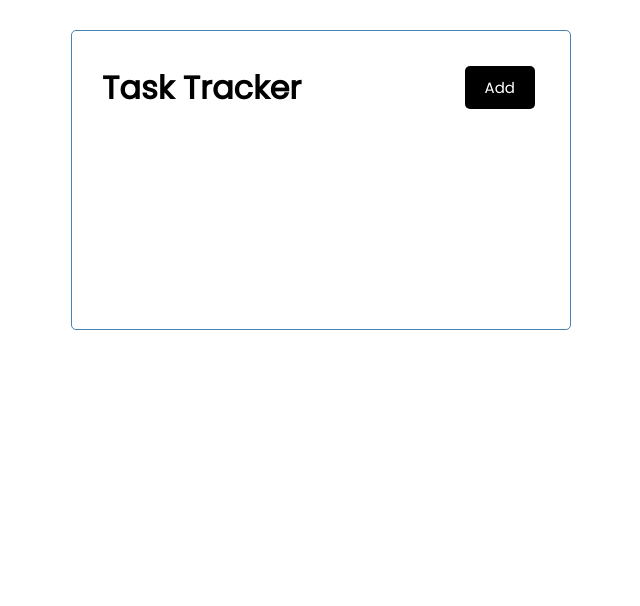
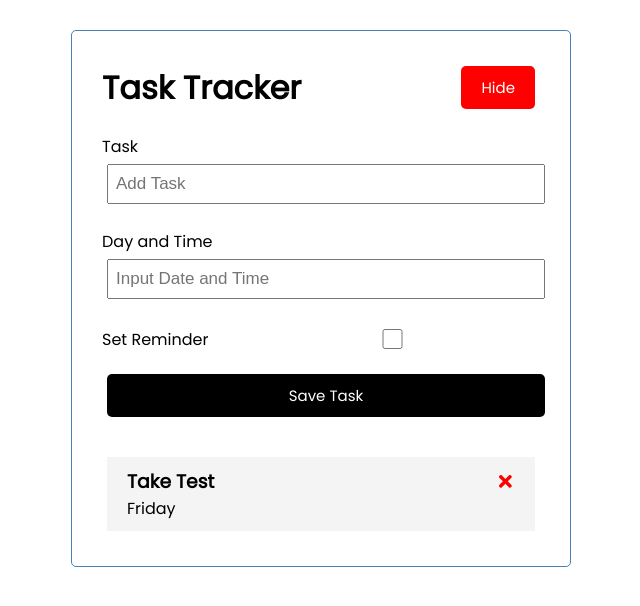
Before and after one commit to devrafaelantunes/task-tracker-js, a React (Create React App) app: page / in a window 1280 px wide. Both pictures are taken after a click on the button "Add". Shown: the top 606 px of the page, without its empty margins (319-959 px from the left). Built offline with nearby package versions, Linux system fonts and the light colour scheme; data requests are answered from the project's data file.

Commit message:
json integration + added features

```diff
--- /dev/null
+++ b/db.json
@@ -0,0 +1,10 @@
+{
+  "tasks": [
+    {
+      "text": "Take Test",
+      "day": "Friday",
+      "reminder": false,
+      "id": 1
+    }
+  ]
+}
--- a/package.json
+++ b/package.json
@@ -6,8 +6,10 @@
     "@testing-library/jest-dom": "^5.11.4",
     "@testing-library/react": "^11.1.0",
     "@testing-library/user-event": "^12.1.10",
+    "json-server": "^0.16.3",
     "react": "^17.0.2",
     "react-dom": "^17.0.2",
+    "react-icons": "^4.2.0",
     "react-scripts": "4.0.3",
     "web-vitals": "^1.0.1"
   },
@@ -15,7 +17,8 @@
     "start": "react-scripts start",
     "build": "react-scripts build",
     "test": "react-scripts test",
-    "eject": "react-scripts eject"
+    "eject": "react-scripts eject",
+    "server": "json-server --watch db.json --port 5000"
   },
   "eslintConfig": {
     "extends": [
--- a/src/App.js
+++ b/src/App.js
@@ -1,15 +1,94 @@
 //x ? 'Yes' : 'No'
 
+import {useState, useEffect} from 'react'
 import Header from './components/Header'
+import Tasks from "./components/Tasks"
+import AddTask from './components/AddTask'
 //import { Footer, Name } from './components/Footer'
 
 const App = () => {
-  const name = 'dev@rafaelantun.es'
-  const x = false
+  const [showAddTask, setShowAddTask] = useState(false)
+  const [tasks, setTasks] = useState([])
+
+  useEffect(() => {
+    const getTasks = async () => {
+      const tasksFromServer = await fetchTasks()
+      setTasks(tasksFromServer)
+    }
+
+    getTasks()
+
+  }, [])
+
+  const fetchTasks = async () => {
+    const res = await fetch('http://localhost:5000/tasks')
+    const data = await res.json()
+
+    return data
+  }
+
+  const fetchTask = async (id) => {
+    const res = await fetch(`http://localhost:5000/tasks/${id}`)
+    const data = await res.json()
+
+    return data
+  }
+
+  //Add Task
+  const addTask = async (task) => {
+    const res = await fetch('http://localhost:5000/tasks', {
+    method: 'POST',
+    headers: {
+      'Content-type': 'application/json'
+    },
+      body: JSON.stringify(task)
+    })
+
+    const data = await res.json()
+
+    setTasks([...tasks, data])
+
+    //const id = Math.floor(Math.random() * 10000) + 1
+
+    //const newTask = {id, ...task}
+    //setTasks([...tasks, newTask])
+  }
+
+  //Delete Task
+  const deleteTask = async (id) => {
+    await fetch(`http://localhost:5000/tasks/${id}`, {
+      method: 'DELETE'
+    })
+    setTasks(tasks.filter((task) => task.id !== id))
+  }
+
+  //Toggle Reminder
+  const toggleReminder = async (id) => {
+    const taskToToggle = await fetchTask(id)
+    const updTask = {...taskToToggle, reminder: !taskToToggle.reminder}
+
+    const res = await fetch(`http://localhost:5000/tasks/${id}`, {
+      method: "PUT",
+      headers: {
+        'Content-type' : 'application/json'
+      },
+      body: JSON.stringify(updTask)
+    })
+
+    const data = await res.json()
+
+    setTasks(tasks.map((task) =>
+      task.id === id ? {...task, reminder: data.reminder} : task
+    ))
+
+  }
 
   return (
     <div className="container">
-      <Header/>
+      <Header onAdd={() => setShowAddTask(!showAddTask)} buttonText={showAddTask}/>
+      {showAddTask && <AddTask onAdd={addTask}/>}
+      {tasks.length > 0 ? <Tasks tasks={tasks} onDelete={deleteTask} onToggle={toggleReminder}/>
+      : 'No Tasks to Show'}
     </div>
   );
 }
--- /dev/null
+++ b/src/components/AddTask.js
@@ -0,0 +1,51 @@
+import {useState} from 'react'
+
+const AddTask = ({ onAdd }) => {
+    const [text, setText] = useState('')
+    const [day, setDay] = useState('')
+    const [reminder, setReminder] = useState(false)
+
+    const onSubmit = (e) => {
+        e.preventDefault()
+
+        if(!text) {
+            alert('Please add a task')
+            return
+        }
+
+        onAdd({text, day, reminder})
+
+        setText('')
+        setDay('')
+        setReminder(false)
+    }
+
+    return (
+        <form className='add-form' onSubmit={onSubmit}>
+            <div className='form-control'>
+                <label>Task</label>
+                <input type='text' placeholder='Add Task' value={text} onChange={(e) =>
+                setText(e.target.value)}></input>
+            </div>
+            <div className='form-control'>
+                <label>Day and Time</label>
+                <input type='text' placeholder='Input Date and Time' value={day} onChange={(e) =>
+                setDay(e.target.value)}></input>
+            </div>
+            <div className='form-control form-control-check'>
+                <label>Set Reminder</label>
+                <input type='checkbox' value={reminder} onChange={(e) =>
+                setReminder(e.currentTarget.checked)}></input>
+            </div>
+
+            <input type='submit' checked={reminder}
+            value='Save Task' className='btn btn-block'></input>
+
+
+        </form>
+
+    )
+}
+
+
+export default AddTask
--- /dev/null
+++ b/src/components/Button.js
@@ -0,0 +1,18 @@
+import PropTypes from 'prop-types'
+
+const Button = ({color, text, onClick}) => {
+    return <button onClick={onClick}
+    style={{backgroundColor: color}} className='btn'>{text}</button>
+}
+
+Button.defaultProps = {
+    color: 'steelblue'
+}
+
+Button.propTypes = {
+    text: PropTypes.string,
+    color: PropTypes.string,
+    onClick: PropTypes.func,
+}
+
+export default Button
--- a/src/components/Header.js
+++ b/src/components/Header.js
@@ -1,11 +1,12 @@
 import PropTypes from 'prop-types'
+import Button from "./Button"
 
-const Header = ({title}) => {
+const Header = ({title, onAdd, buttonText}) => {
+
     return (
         <header className='header'>
             <h1>{title}</h1>
-            <button className='btn'>Add</button>
-
+            <Button color={buttonText ? 'red' : 'green'} text={buttonText ? "Hide" : "Add"} onClick={onAdd}/>
         </header>
     )
 }
--- /dev/null
+++ b/src/components/Task.js
@@ -0,0 +1,13 @@
+import {FaTimes} from 'react-icons/fa'
+
+const Task = ({task, onDelete, onToggle}) => {
+    return (
+        <div className={`task ${task.reminder ? 'reminder' : ''}`} onDoubleClick={() => onToggle(task.id)}>
+            <h3>{task.text} <FaTimes style={{color: 'red', cursor: 'pointer'}}
+            onClick={() => onDelete(task.id)}/> </h3>
+            <p>{task.day}</p>
+        </div>
+    )
+}
+
+export default Task
--- /dev/null
+++ b/src/components/Tasks.js
@@ -0,0 +1,17 @@
+import Task from './Task'
+
+const Tasks = ({tasks, onDelete, onToggle}) => {
+    return (
+        <div>
+            {tasks.map((task, index) =>
+            (<Task
+                key={index}
+                task={task}
+                onDelete={onDelete}
+                onToggle={onToggle}
+            />))}
+        </div>
+    )
+}
+
+export default Tasks
```
Also changed, not shown: 1 other file (tests, documents, lock files or other folders).
